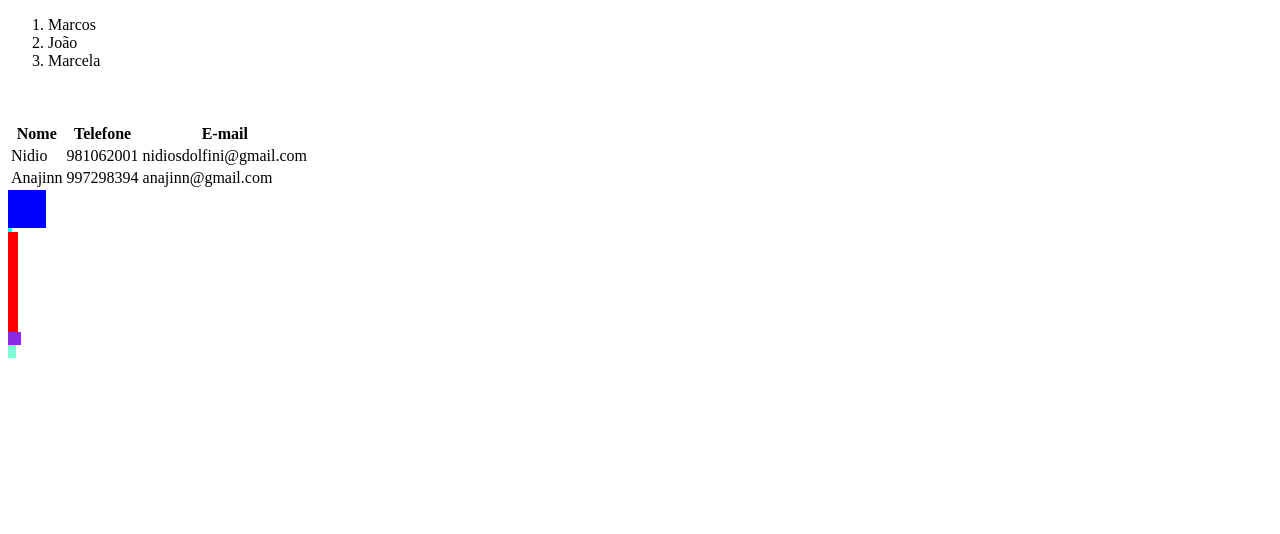
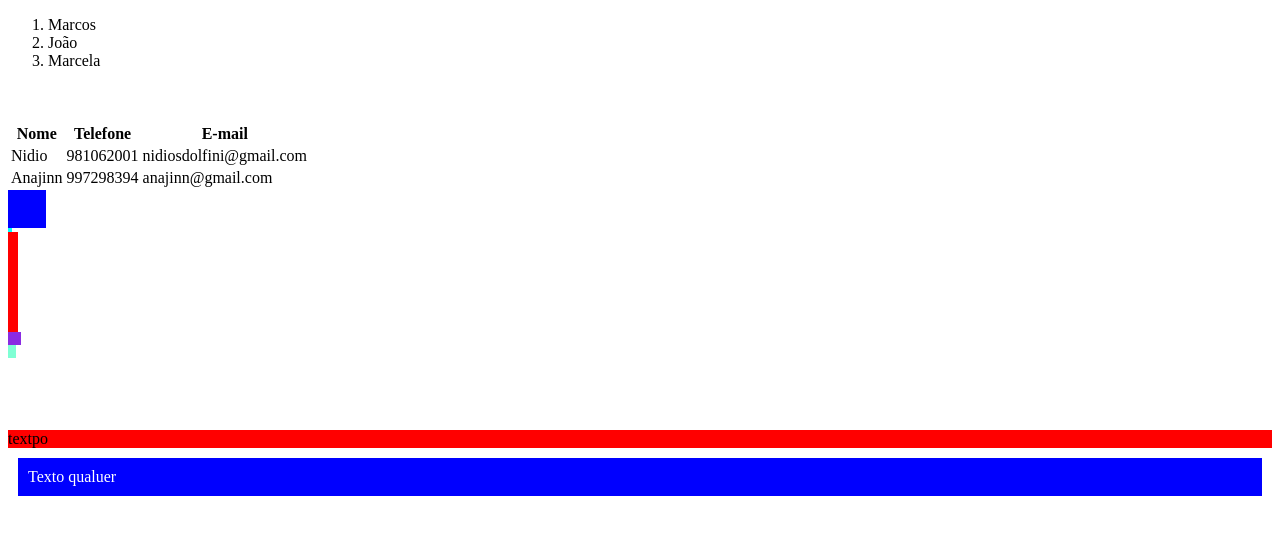
Before and after one commit to marcusfreire0504/progbr, a plain HTML site: page index.html in a window 1280 px wide. Shown: the part 1315-1849 px from the top of the page. Drawn offline with Linux system fonts and the light colour scheme.

Commit message:
antes zerar index

```diff
--- a/css/style.css
+++ b/css/style.css
@@ -52,3 +52,15 @@
     width: 1vh;
     height: 1vw;
 }
+
+#base{
+    height: 10;
+    background-color: red;
+}
+
+#container{
+    background-color: blue;
+    color:white;
+    padding: 10px;
+    margin: 10px;
+}
--- a/index.html
+++ b/index.html
@@ -102,6 +102,19 @@
 	<br>
 	<br>
 	<br>
+
+	<div id="base">
+
+		textpo
+
+	</div>
+	<div id="container">
+		<div id="conteudo">
+
+			Texto qualuer
+		</div>
+
+	</div>
 	<br>
 	<br><br>
 	<br>
```
